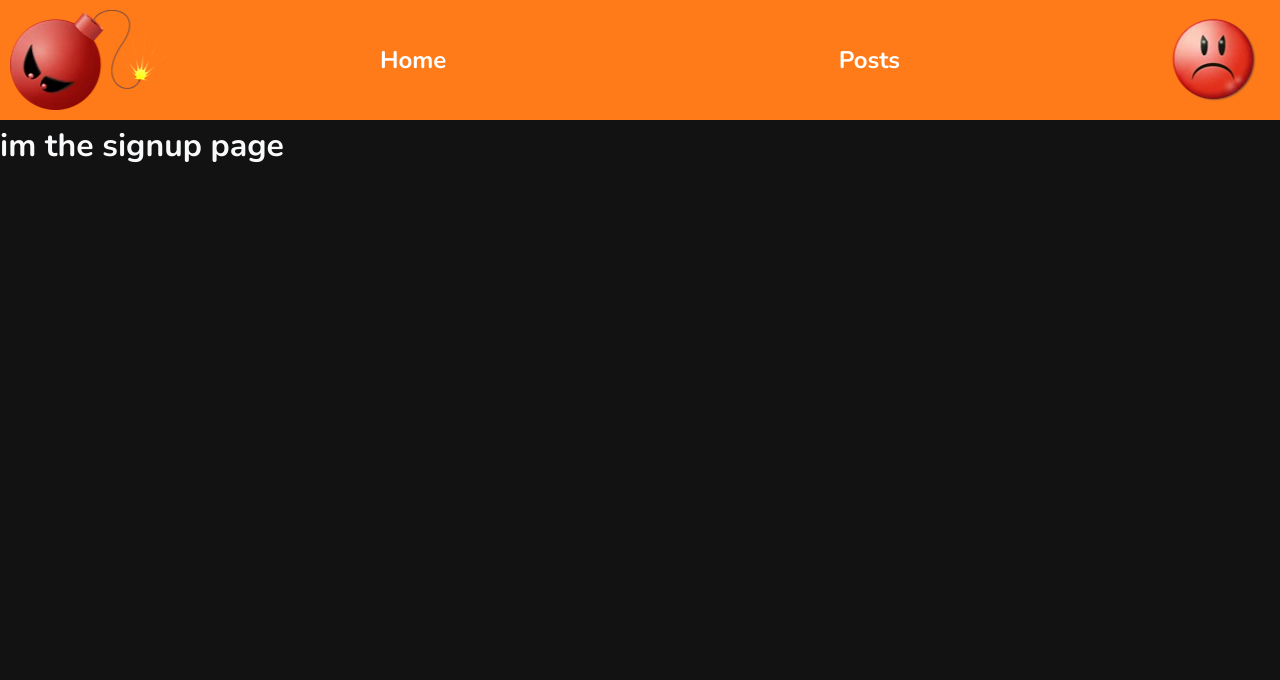
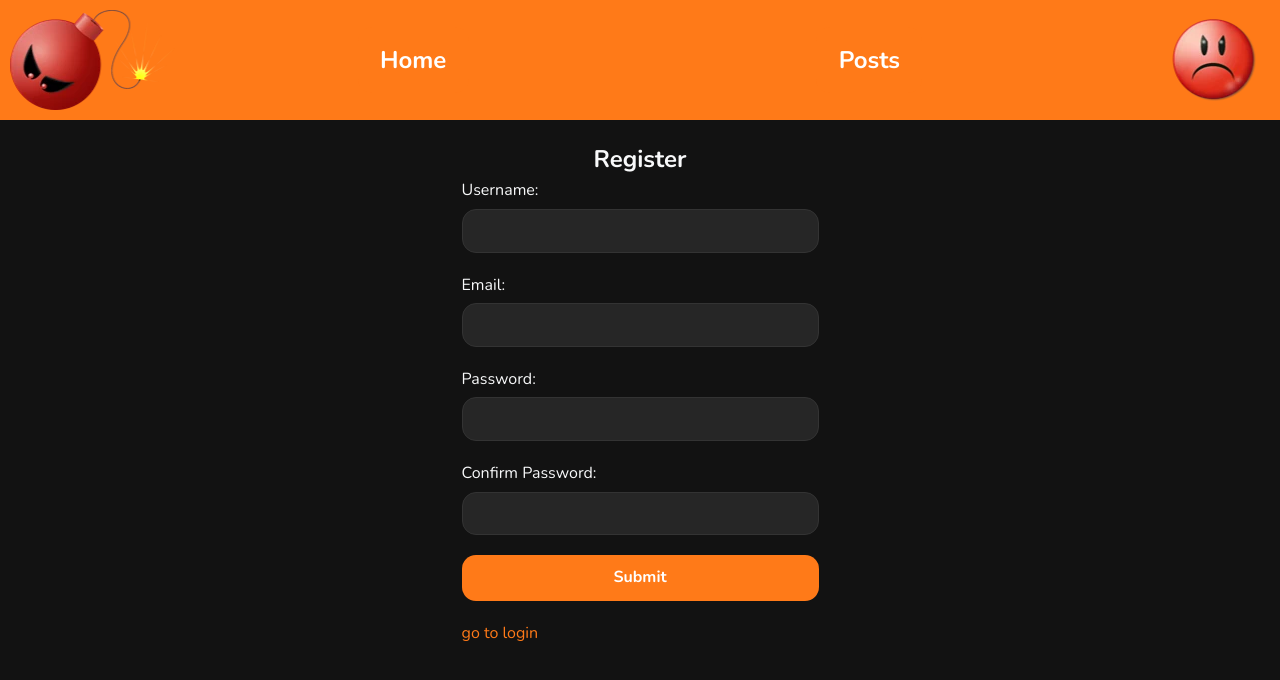
Before and after one commit to Ladzsz/Lad-clubhouse, a React (Vite) app in the folder frontend/: page /signup in a window 1280 px wide. Shown: the top 680 px of the page. Built offline with nearby package versions, Linux system fonts and the light colour scheme.

Commit message:
created signup form

```diff
--- /dev/null
+++ b/frontend/src/assets/styles/signup.css
@@ -0,0 +1,56 @@
+/*form container*/
+.form-container {
+    width: 100%;
+    padding: 20px;
+    display: flex;
+    flex-direction: column;
+    justify-content: center;
+    align-items: center;
+}
+
+.form-container > h2 {
+    font-weight: bold;
+}
+
+/*form*/
+.signup-form {
+    display: flex;
+    flex-direction: column;
+}
+
+/*form inputs*/
+.form-input-container {
+    margin-bottom: 20px;
+}
+
+.form-input-container > input {
+    width: 100%;
+    padding: 8px;
+    margin-top: 5px;
+}
+
+/*form btn*/
+.form-btn {
+    width: 100%;
+     padding: 10px;
+    background-color: var(--primary);
+     color: #fff;
+      border: none;
+    cursor: pointer;
+    color: white;
+  font-weight: bold;
+  transition: 0.2s ease;
+  border-radius: var(--radius);
+}
+
+.form-btn:hover {
+    background: var(--primary-light);
+  transform: translateY(-2px);
+  color: var(--text-muted);
+}
+
+/*login link*/
+.login-link {
+    list-style-type: none;
+    margin-top: 20px;
+}
--- a/frontend/src/pages/signup.jsx
+++ b/frontend/src/pages/signup.jsx
@@ -1,8 +1,130 @@
-function Signup() {
+import { useState } from 'react';
+import '../assets/styles/signup.css'
+import { Link } from "react-router-dom";
+
+export function Signup() {
+  //setting form variables and states
+  const [formData, setFormData] = useState({
+    username: '',
+    email: '',
+    password: '',
+    confirmPassword: '',
+  });
+  const [error, setError] = useState('');
+
+  //handling form change
+  const handleChange = (e) => {
+    setFormData({ ...formData, [e.target.name]: e.target.value });
+  };
+
+  //handling form submit
+  const handleSubmit = async (e) => {
+    e.preventDefault();
+
+    //password match error
+    if (formData.password !== formData.confirmPassword) {
+      setError('Passwords do not match');
+      return;
+    }
+    setError('');
+
+    //api call to create user
+    try {
+      const response = await fetch('http://localhost:5000/api/users/register', {
+        method: 'POST',
+        headers: {
+          'Content-Type': 'application/json',
+        },
+        body: JSON.stringify({
+          username: formData.username,
+          email: formData.email,
+          password: formData.password,
+        }),
+      });
+
+      if (!response.ok) {
+        throw new Error('Registration failed');
+      }
+
+      alert("User created!")
+
+    } catch (err) {
+      setError(err.message || 'Something went wrong');
+    }
+  };
+
+  //rendering form
   return (
-    <>
-      <h1>im the signup page</h1>
-    </>
+    <div className='form-container'>
+      <h2>Register</h2>
+      {error && <p style={{ color: 'red' }}>{error}</p>}
+      <form onSubmit={handleSubmit} method="POST" className='signup-form'>
+
+        {/*form inputs*/}
+        <div className='form-input-container'>
+          <label htmlFor="username">Username:</label>
+          <input
+            type="text"
+            id="username"
+            name="username"
+            value={formData.username}
+            onChange={handleChange}
+            required
+
+          />
+        </div>
+
+        <div className='form-input-container'>
+          <label htmlFor="email">Email:</label>
+          <input
+            type="email"
+            id="email"
+            name="email"
+            value={formData.email}
+            onChange={handleChange}
+            required
+
+          />
+        </div>
+
+        <div className='form-input-container'>
+          <label htmlFor="password">Password:</label>
+          <input
+            type="password"
+            id="password"
+            name="password"
+            value={formData.password}
+            onChange={handleChange}
+            required
+          />
+        </div>
+
+        <div className='form-input-container'>
+          <label htmlFor="confirmPassword">Confirm Password:</label>
+          <input
+            type="password"
+            id="confirmPassword"
+            name="confirmPassword"
+            value={formData.confirmPassword}
+            onChange={handleChange}
+            required
+          />
+        </div>
+
+      {/*button*/}
+        <button
+          type="submit"
+          className='form-btn'
+        >
+          Submit
+        </button>
+
+        {/*login link*/}
+        <Link to="/login">
+            <li className="login-link">go to login</li>
+          </Link>
+      </form>
+    </div>
   );
 }
 
```
